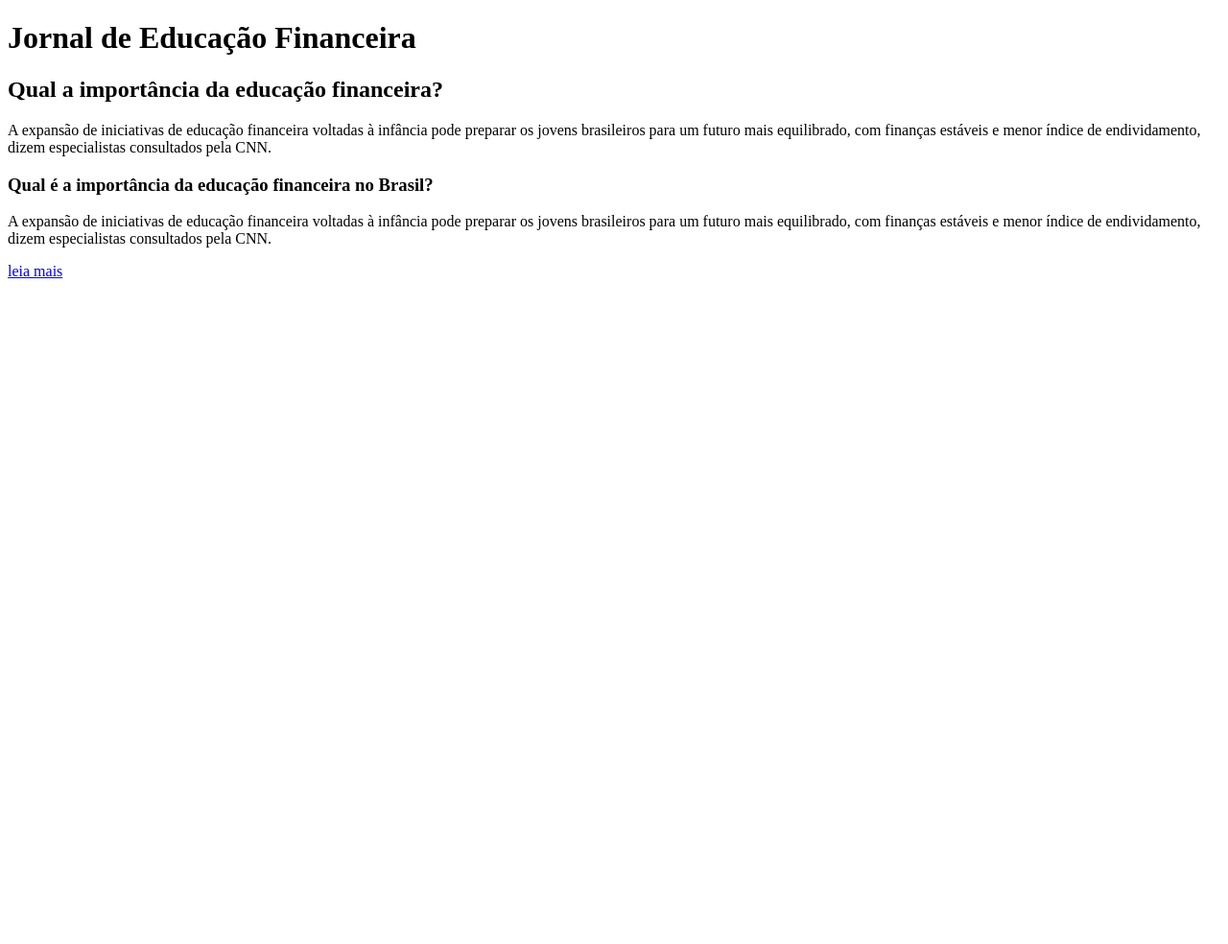
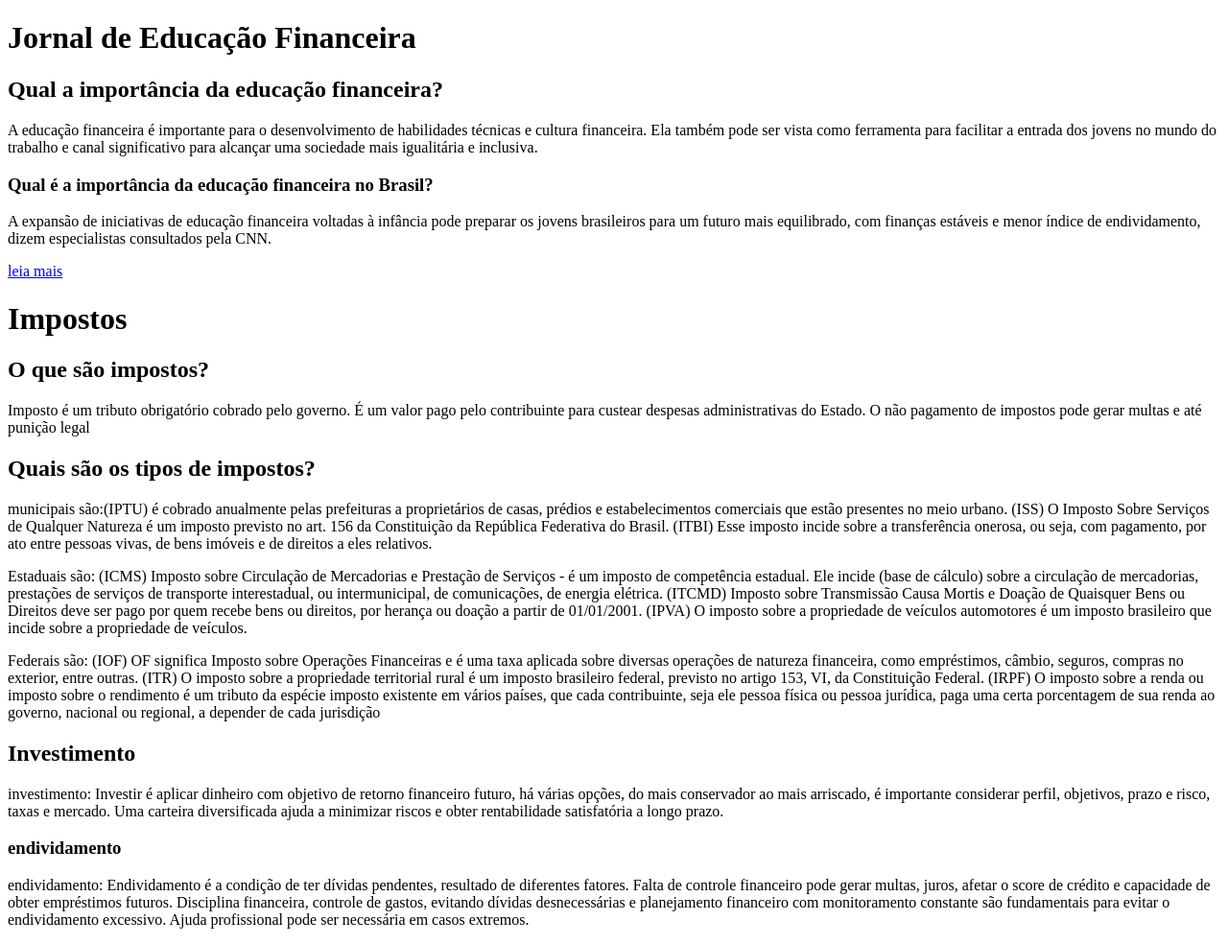
Before and after one commit to P4bllox/edfin, a plain HTML site: page index.html in a window 1280 px wide. Shown: the whole page at 96% size. Before the commit the page ends 800 px from the top, so only its background shows below. Drawn offline with Linux system fonts and the light colour scheme.

Commit message:
Update index.html

```diff
--- a/index.html
+++ b/index.html
@@ -8,14 +8,53 @@
 <body>
     <h1><strong>Jornal de Educação Financeira</strong></h1>
     <h2>Qual a importância da educação financeira?</h2>
-    <p>A expansão de iniciativas de educação financeira voltadas à infância pode preparar os jovens
-brasileiros para um futuro mais equilibrado, com finanças estáveis e menor índice de endividamento,
-dizem especialistas consultados pela CNN.</p>
+    <p>A educação financeira é importante para o desenvolvimento de habilidades técnicas e cultura
+financeira. Ela também pode ser vista como ferramenta para facilitar a entrada dos jovens no mundo
+do trabalho e canal significativo para alcançar uma sociedade mais igualitária e inclusiva.</p>
 <h3>Qual é a importância da educação financeira no Brasil?</h3>
 <p>A expansão de iniciativas de educação financeira voltadas à infância pode preparar os jovens brasileiros
     para um futuro mais equilibrado, com finanças estáveis e menor índice de endividamento,
     dizem especialistas consultados pela CNN.</p>
     <nav> <a href="https://www.cnnbrasil.com.br/economia/educacao-financeira-na-infancia-entenda-qual-a-importancia-e-como-promover/">leia mais</a>   </nav>
+
+<h1>Impostos </h1>
+<h2>O que são impostos?</h2>
+<p>Imposto é um tributo obrigatório cobrado pelo governo. É um valor pago pelo contribuinte para custear
+ despesas administrativas do Estado. O não pagamento de impostos pode gerar multas e até punição legal</p>
+<h2>Quais são os tipos de impostos?</h2>
+<p>municipais são:(IPTU) é cobrado anualmente pelas prefeituras a proprietários de casas, prédios e
+estabelecimentos comerciais que estão presentes no meio urbano.
+(ISS) O Imposto Sobre Serviços de Qualquer Natureza é um imposto previsto no art. 156 da Constituição
+da República Federativa do Brasil.
+(ITBI) Esse imposto incide sobre a transferência onerosa, ou seja, com pagamento, por ato entre pessoas
+vivas, de bens imóveis e de direitos a eles relativos.</p>
+<p>Estaduais são: (ICMS) Imposto sobre Circulação de Mercadorias e Prestação de Serviços - é um imposto
+de competência estadual. Ele incide (base de cálculo) sobre a circulação de mercadorias, prestações
+de serviços de transporte interestadual, ou intermunicipal, de comunicações, de energia elétrica.
+(ITCMD) Imposto sobre Transmissão Causa Mortis e Doação de Quaisquer Bens ou Direitos deve ser pago
+por quem recebe bens ou direitos, por herança ou doação a partir de 01/01/2001.
+(IPVA) O imposto sobre a propriedade de veículos automotores é um imposto brasileiro que incide
+sobre a propriedade de veículos.</p>
+<p>Federais são: (IOF) OF significa Imposto sobre Operações Financeiras e é uma taxa aplicada sobre
+ diversas operações de natureza financeira, como empréstimos, câmbio, seguros, compras no exterior,
+ entre outras.
+ (ITR) O imposto sobre a propriedade territorial rural é um imposto brasileiro federal, previsto
+ no artigo 153, VI, da Constituição Federal.
+ (IRPF) O imposto sobre a renda ou imposto sobre o rendimento é um tributo da espécie imposto
+ existente em vários países, que cada contribuinte, seja ele pessoa física ou pessoa jurídica,
+ paga uma certa porcentagem de sua renda ao governo, nacional ou regional, a depender de cada jurisdição</p>
+ <h2>Investimento</h2>
+ <p>investimento: Investir é aplicar dinheiro com objetivo de retorno financeiro futuro, há várias opções,
+do mais conservador ao mais arriscado, é importante considerar perfil, objetivos, prazo e risco,
+taxas e mercado. Uma carteira diversificada ajuda a minimizar riscos e obter rentabilidade
+satisfatória a longo prazo.</p>
+<h3>endividamento</h3>
+<p>endividamento: Endividamento é a condição de ter dívidas pendentes, resultado de diferentes fatores.
+ Falta de controle financeiro pode gerar multas, juros, afetar o score de crédito e capacidade de
+ obter empréstimos futuros. Disciplina financeira, controle de gastos, evitando dívidas desnecessárias
+ e planejamento financeiro com monitoramento constante são fundamentais para evitar o endividamento
+ excessivo. Ajuda profissional pode ser necessária em casos extremos.</p>
+
 
 
 
```
